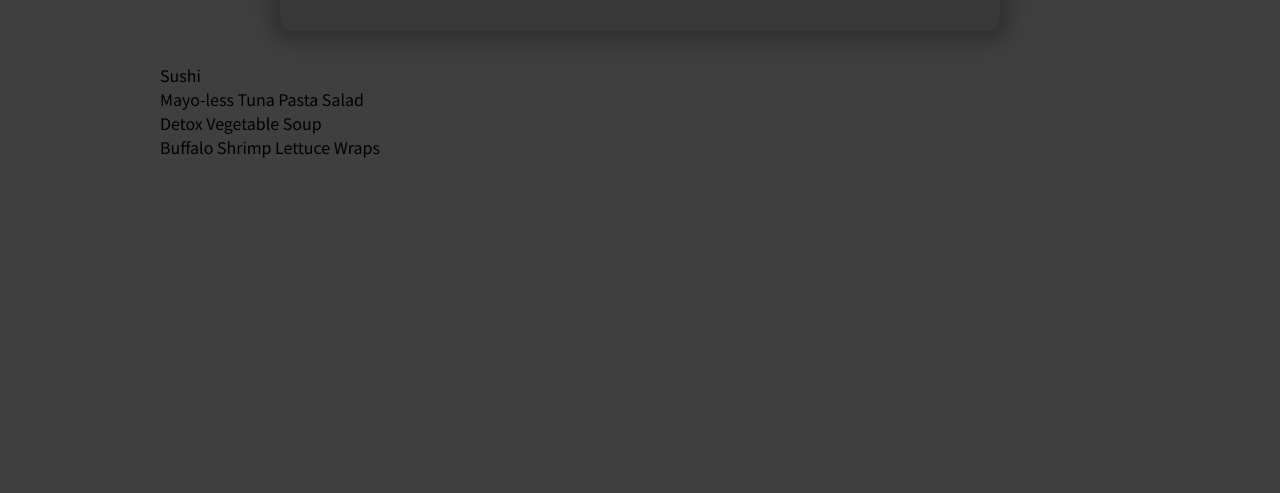
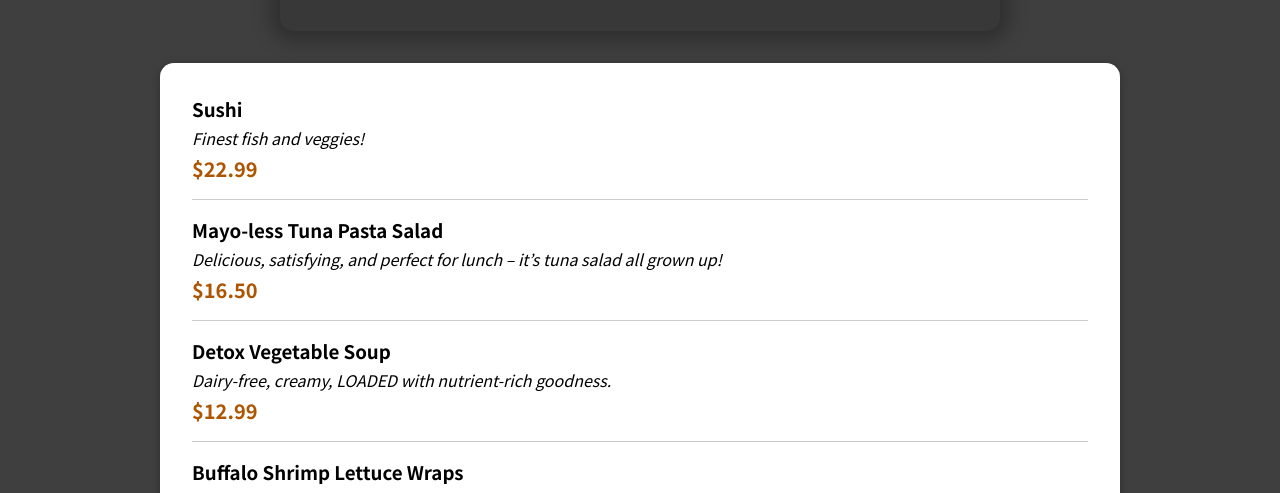
Before and after one commit to KajaGrabowska/ReactFoodOrderApp, a React (Create React App) app: page / in a window 1280 px wide. Shown: the part 458-951 px from the top of the page. Before the commit the page ends 800 px from the top, so only its background shows below. Built offline with nearby package versions, Linux system fonts and the light colour scheme.

Commit message:
Added individual MealItem component + displaying meal items

```diff
--- a/src/components/Meals/AvailableMeals.js
+++ b/src/components/Meals/AvailableMeals.js
@@ -1,10 +1,12 @@
-import classes from './AvailableMeals.module.css';
+import Card from "../UI/Card";
+import MealItem from "./MealItem/MealItem";
+import classes from "./AvailableMeals.module.css";
 
 const DUMMY_MEALS = [
   {
     id: "m1",
     name: "Sushi",
-    description: "Finest fish and veggies",
+    description: "Finest fish and veggies!",
     price: 22.99,
   },
   {
@@ -17,7 +19,7 @@
   {
     id: "m3",
     name: "Detox Vegetable Soup",
-    description: "Dairy-free, creamy, LOADED with nutrient-rich goodness",
+    description: "Dairy-free, creamy, LOADED with nutrient-rich goodness.",
     price: 12.99,
   },
   {
@@ -30,11 +32,20 @@
 ];
 
 const AvailableMeals = () => {
-  const mealsList = DUMMY_MEALS.map((meal) => <li>{meal.name}</li>);
+  const mealsList = DUMMY_MEALS.map((meal) => (
+    <MealItem
+      key={meal.id}
+      name={meal.name}
+      description={meal.description}
+      price={meal.price}
+    />
+  ));
 
   return (
     <section className={classes.meals}>
-      <ul>{mealsList}</ul>
+      <Card>
+        <ul>{mealsList}</ul>
+      </Card>
     </section>
   );
 };
--- /dev/null
+++ b/src/components/Meals/MealItem/MealItem.js
@@ -0,0 +1,18 @@
+import classes from './MealItem.module.css';
+
+const MealItem = (props) => {
+    const price = `$${props.price.toFixed(2)}`; //toFixed makes sure the output has two decimal places
+
+  return (
+    <li className={classes.meal}>
+      <div>
+        <h3>{props.name}</h3>
+        <div className={classes.description}>{props.description}</div>
+        <div className={classes.price}>{price}</div>
+      </div>
+      <div></div>
+    </li>
+  );
+};
+
+export default MealItem;
--- /dev/null
+++ b/src/components/Meals/MealItem/MealItem.module.css
@@ -0,0 +1,22 @@
+.meal {
+  display: flex;
+  justify-content: space-between;
+  margin: 1rem;
+  padding-bottom: 1rem;
+  border-bottom: 1px solid #ccc;
+}
+
+.meal h3 {
+  margin: 0 0 0.25rem 0;
+}
+
+.description {
+  font-style: italic;
+}
+
+.price {
+  margin-top: 0.25rem;
+  font-weight: bold;
+  color: #ad5502;
+  font-size: 1.25rem;
+}
--- /dev/null
+++ b/src/components/UI/Card.js
@@ -0,0 +1,7 @@
+import classes from './Card.module.css';
+
+const Card = (props) => {
+    return <div className={classes.card}>{props.children}</div>
+};
+
+export default Card;
--- /dev/null
+++ b/src/components/UI/Card.module.css
@@ -0,0 +1,6 @@
+.card {
+  padding: 1rem;
+  box-shadow: 0 2px 8px rgba(0, 0, 0, 0.25);
+  border-radius: 14px;
+  background-color: white;
+}
```
Also changed, not shown: src/components/Meals/MealItem/MealItemForm.js (added), 1 other file (tests, documents, lock files or other folders).
